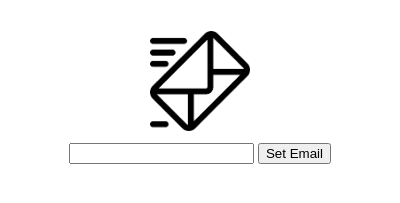
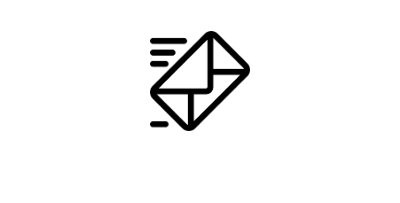
Before and after one commit to gremlokk/Mail-It, a browser extension: page Mailit/popup.html in a window 400 px wide. Shown: the part 123-326 px from the top of the page. Drawn offline with nearby package versions, Linux system fonts and the light colour scheme.

Commit message:
Update popup.html

```diff
--- a/Mailit/popup.html
+++ b/Mailit/popup.html
@@ -13,9 +13,9 @@
 
     <img src="images/mail.png" alt=""  style="width:100px;height:100px;">
 
-    <br><input type="text" name="" value="">
+    <!--<br><input type="text" name="" value="">-->
 
-    <button id="send_email">Set Email</button>
+    <!--<button id="send_email">Set Email</button>-->
 
     <script src="https://cdnjs.cloudflare.com/ajax/libs/socket.io/1.7.3/socket.io.js"></script>
     <script src="jquery-3.2.1.min.js"></script>
```
